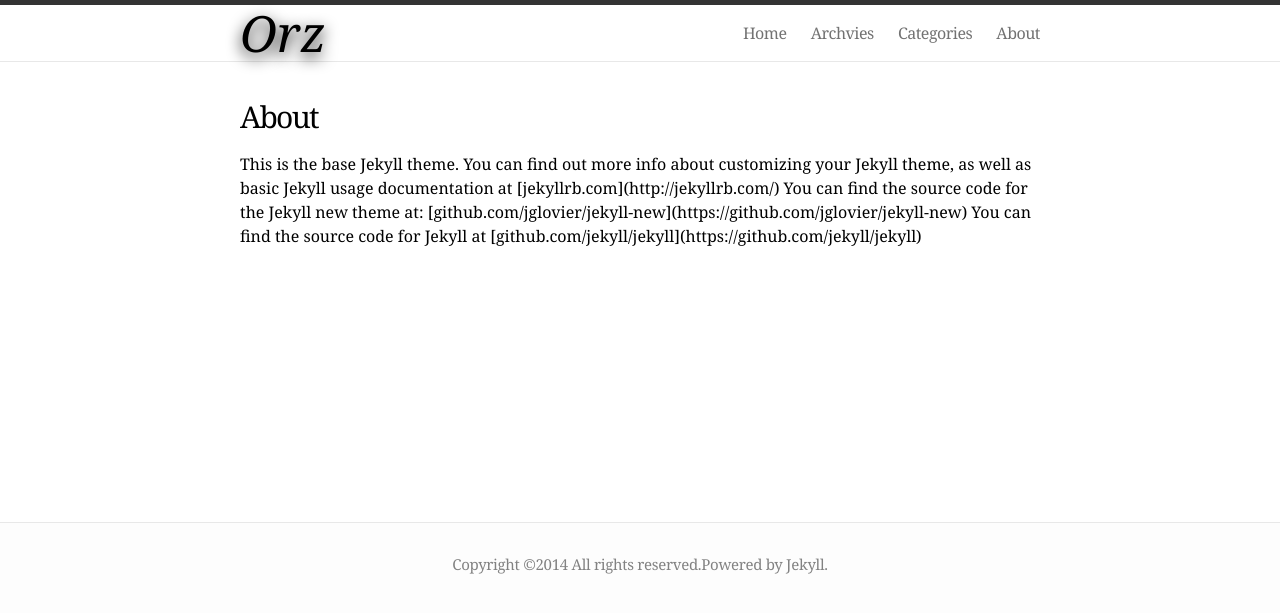
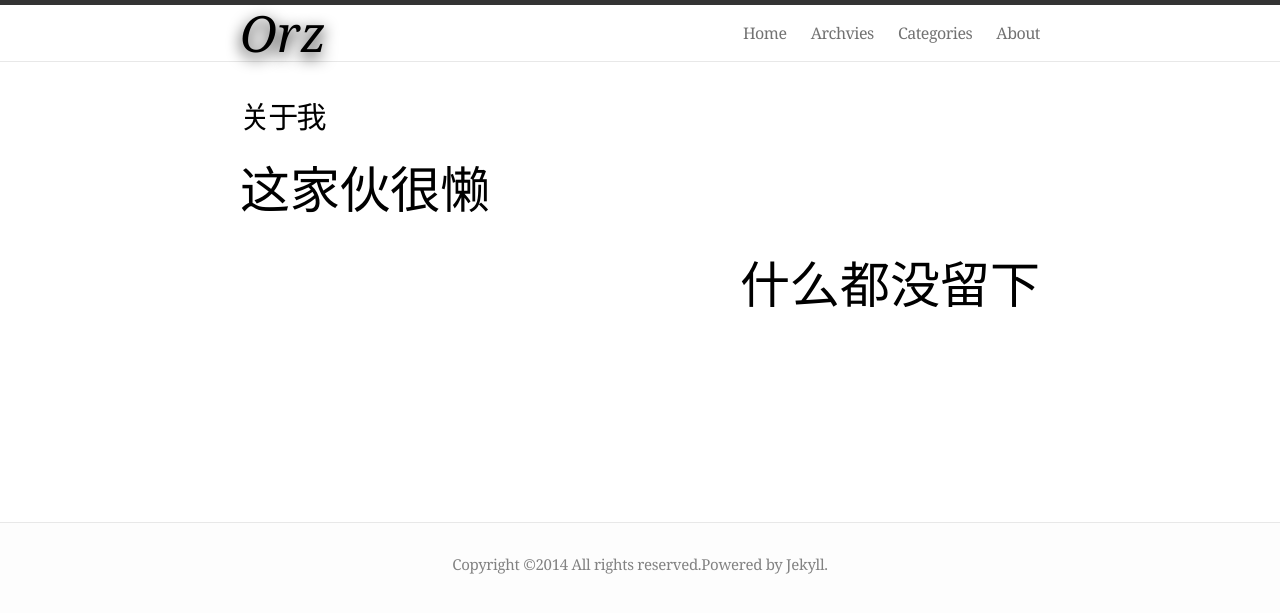
Before and after one commit to MaxwellXu/maxwellxu.github.com, a Jekyll site: the page built from about.html, in a window 1280 px wide. Shown: the top 613 px of the page. Built offline with Jekyll 4.4.1, drawn with Linux system fonts in a browser that asks for light colours.

Commit message:
update a file for about.html

```diff
--- a/about.html
+++ b/about.html
@@ -1,10 +1,6 @@
 ---
 layout: page
-title: About
+title: 关于我
 ---
-
-This is the base Jekyll theme. You can find out more info about customizing your Jekyll theme, as well as basic Jekyll usage documentation at [jekyllrb.com](http://jekyllrb.com/)
-
-You can find the source code for the Jekyll new theme at: [github.com/jglovier/jekyll-new](https://github.com/jglovier/jekyll-new)
-
-You can find the source code for Jekyll at [github.com/jekyll/jekyll](https://github.com/jekyll/jekyll)
+<div style="font-size: 50px; text-align: left;">这家伙很懒</div>
+<div style="font-size: 50px; text-align: right;">什么都没留下</div>
```
